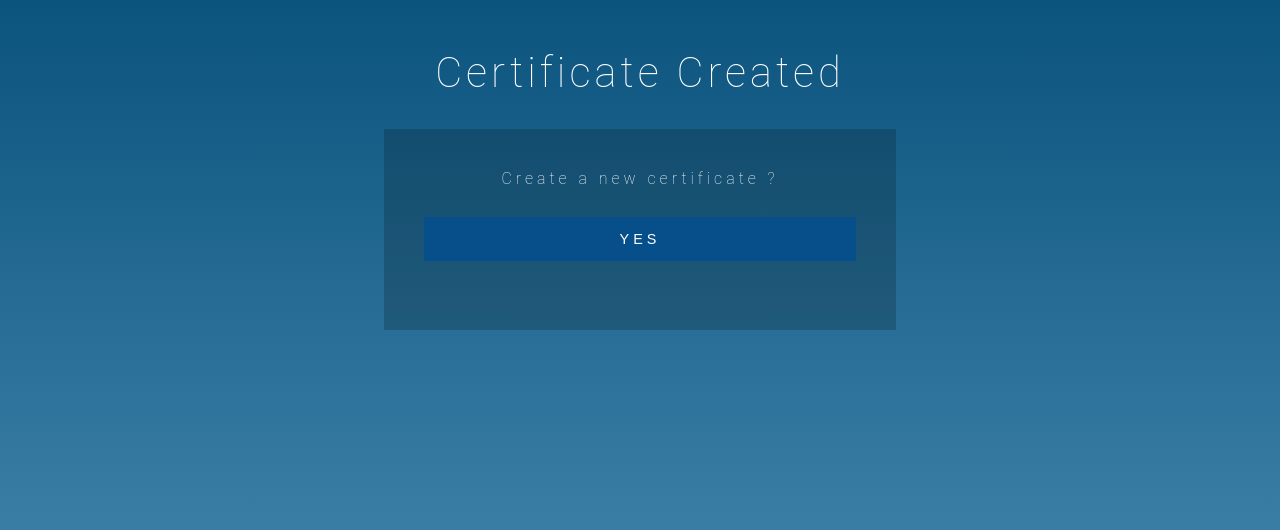
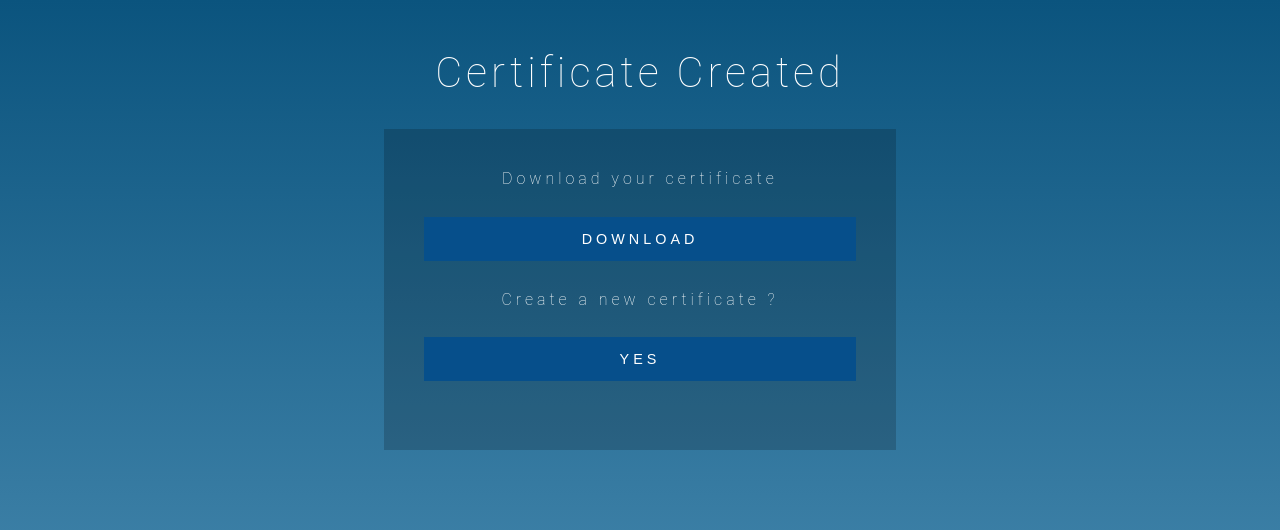
Before and after one commit to Thomas8483/cryptographie, a Flask app: template templates/success.html in a window 1280 px wide. Shown: the top 530 px of the page. Run offline with Flask 3, Linux system fonts and the light colour scheme; the template is opened without the code that fills it, so the values that code supplies are empty.

Commit message:
Téléchargement du CSR

```diff
--- a/app.py
+++ b/app.py
@@ -4,7 +4,7 @@ import ssl
 import subprocess
 import re
 
-from flask import Flask, request, redirect, render_template
+from flask import Flask, request, redirect, render_template, send_file
 
 app = Flask(__name__, static_folder='static')
 
@@ -127,5 +127,11 @@ def verify():
         return render_template('verification.html')
 
 
+@app.route('/download', methods=['GET'])
+def download():
+    certificate_name = liste_info[7] + ".csr"
+    return send_file(certificate_name, as_attachment=True)
+
+
 if __name__ == '__main__':
     app.run()
--- a/templates/formulaire.html
+++ b/templates/formulaire.html
@@ -1,7 +1,7 @@
 <!DOCTYPE html>
 <html>
 <head>
-    <title>Formulaire</title>
+    <title>Form</title>
     <meta name="viewport" content="width=device-width, initial-scale=1">
     <meta http-equiv="Content-Type" content="text/html; charset=utf-8"/>
     <script type="application/x-javascript">
--- a/templates/success.html
+++ b/templates/success.html
@@ -7,7 +7,12 @@
           function goToForm() {
               window.location.href = "/formulaire.html";
           }
-     </script>
+
+          function download() {
+              window.location.href = "/download";
+          }
+
+    </script>
 </head>
 
 <body>
@@ -16,8 +21,14 @@
     <h1>Certificate created</h1>
     <div class="main-agileinfo">
         <div class="agileits-top">
-          <h2>Create a new certificate ?</h2>
-                <input type="submit" value="YES" onclick="goToForm()">
+            <h2>Download your certificate</h2>
+            <input type="submit" value="DOWNLOAD" onclick="download()">
+
+            <div class="wthree-text">
+                <div class="clear"></div>
+            </div>
+            <h2>Create a new certificate ?</h2>
+            <input type="submit" value="YES" onclick="goToForm()">
         </div>
     </div>
 </div>
```
Also changed, not shown: 4 other files.
